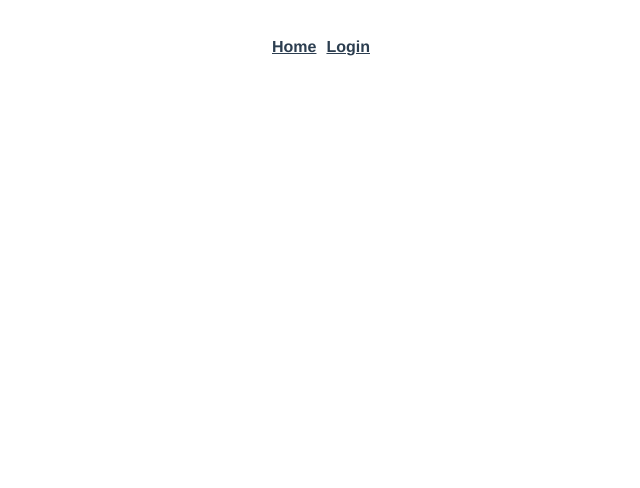
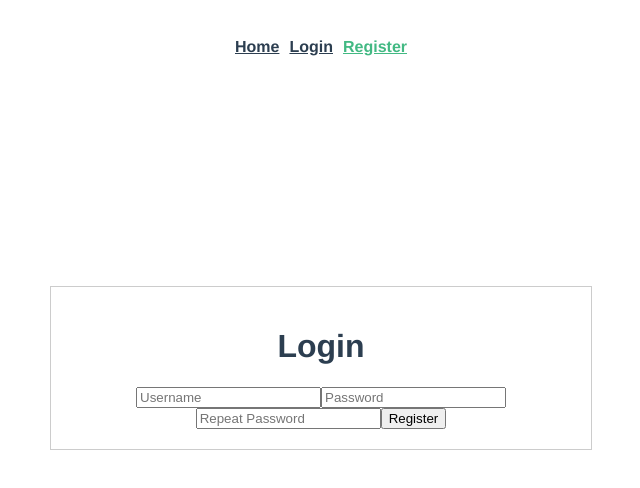
Before and after one commit to originalmembername/login-example, a Vue app in the folder login-example-fe/: page /register in a window 1280 px wide. Before the commit this address had no page. Shown: the top 488 px of the page, without its empty margins (319-959 px from the left). Built offline with nearby package versions, Linux system fonts and the light colour scheme.

Commit message:
Created very simple register view FE

```diff
--- a/login-example-fe/src/App.vue
+++ b/login-example-fe/src/App.vue
@@ -3,6 +3,7 @@
     <router-link to="/">Home</router-link>
     <router-link v-if="authenticated" to="/member" >My Area</router-link>
     <router-link v-if="!authenticated" to="/login">Login</router-link>
+    <router-link v-if="!authenticated" to="/register">Register</router-link>
     <router-link v-if="authenticated" to="/login" v-on:click="logout()" replace
       >Logout</router-link
     >
--- a/login-example-fe/src/router/index.js
+++ b/login-example-fe/src/router/index.js
@@ -1,6 +1,8 @@
 import { createRouter, createWebHistory } from 'vue-router'
 import HomeView from '../views/HomeView.vue'
 import MemberAreView from '../views/MemberAreaView.vue'
+import LoginView from '@/views/Auth/LoginView.vue'
+import RegisterView from '@/views/Auth/RegisterView.vue'
 import authComp from '@/components/Auth/authcomp.js'
 
 const routes = [
@@ -15,10 +17,15 @@ const routes = [
   {
     path: '/login',
     name: 'login',
-    // route level code-splitting
-    // this generates a separate chunk (about.[hash].js) for this route
-    // which is lazy-loaded when the route is visited.
-    component: () => import(/* webpackChunkName: "about" */ '../views/LoginView.vue'),
+    component: LoginView,
+    meta: {
+      requiresAuth: false
+    }
+  },
+  {
+    path: '/register',
+    name: 'register',
+    component: RegisterView,
     meta: {
       requiresAuth: false
     }
--- /dev/null
+++ b/login-example-fe/src/views/Auth/RegisterView.vue
@@ -0,0 +1,40 @@
+<template>
+    <div id="register">
+        <h1>Login</h1>
+        <input type="text" name="username" v-model="input.username" placeholder="Username" />
+        <input type="password" name="password" v-model="input.password" placeholder="Password" />
+        <input type="password" name="password2" v-model="input.password2" placeholder="Repeat Password" />
+        <button type="button" v-on:click="register()">Register</button>
+    </div>
+</template>
+
+<script>
+export default {
+    data() {
+        return {
+            input: {
+                username: "",
+                password: "",
+                password2: ""
+            }
+        }
+    },
+    methods: {
+        async register () {
+            console.log("Trying to register new user: " + this.username)
+        }
+    }
+}
+
+</script>
+
+<style scoped>
+#register {
+    width: 500px;
+    border: 1px solid #CCCCCC;
+    background-color: #FFFFFF;
+    margin: auto;
+    margin-top: 200px;
+    padding: 20px;
+}
+</style>
```
Also changed, not shown: login-example-fe/src/components/Auth/LoginComp.vue (deleted, +0 -14 lines), login-example-fe/src/views/Auth/LoginView.vue (renamed from login-example-fe/src/views/LoginView.vue).
